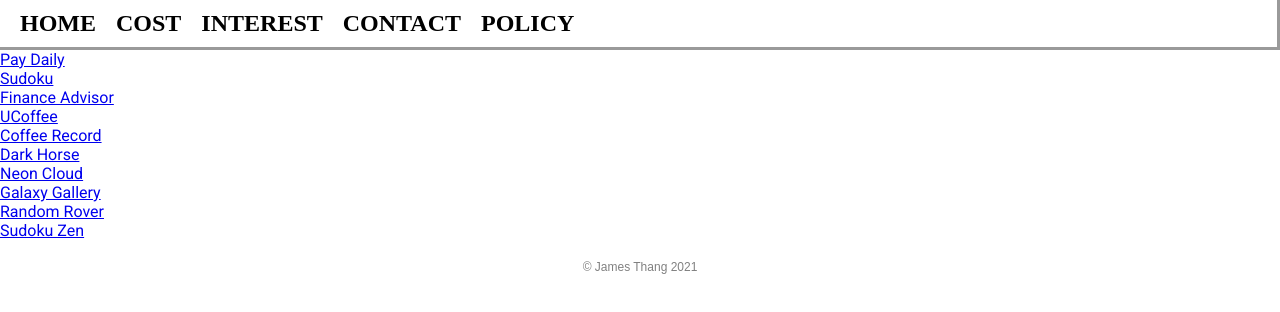
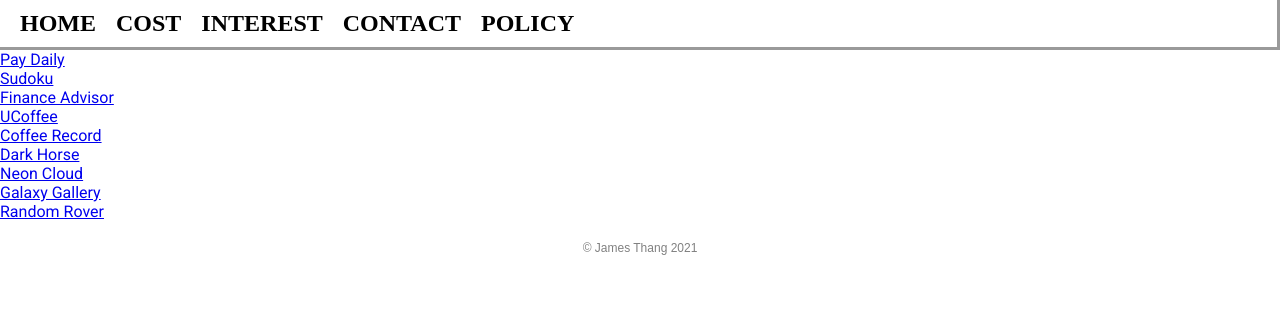
Before and after one commit to Enryun/personalFinance, a React (Create React App) app: page / in a window 1280 px wide. Shown: the top 312 px of the page. Built offline with nearby package versions, Linux system fonts and the light colour scheme.

Commit message:
update marketing page for Sudoku game

```diff
--- a/src/Pages/AppIntroduction/Sudoku/Sudoku.jsx
+++ b/src/Pages/AppIntroduction/Sudoku/Sudoku.jsx
@@ -1,16 +1,16 @@
 import React from 'react';
 import './Sudoku.scss';
 import appstore from '../../../Image/appStore.png';
-import logo from '../../../Image/logo.png';
-import screenshot1 from '../../../Image/1.png';
-import screenshot2 from '../../../Image/2.png';
-import screenshot3 from '../../../Image/3.png';
-import screenshot4 from '../../../Image/4.png';
-import screenshot5 from '../../../Image/5.png';
+import logo from '../../../Image/Sudoku.png';
+import screenshot1 from '../../../Image/SudokuZen1.png';
+import screenshot2 from '../../../Image/SudokuZen2.png';
+import screenshot3 from '../../../Image/SudokuZen3.png';
+import screenshot4 from '../../../Image/SudokuZen4.png';
+import screenshot5 from '../../../Image/SudokuZen5.png';
 
 const Sudoku = () => {
     return (
-        <div className="sudoku">
+        <div className="sudokuzen">
             <h3 className="sudoku_title">Sudoku Magic Square</h3>
             {/* App Logo */}
             {/* Screen Shot using Flex box */}
--- a/src/Pages/HomePage/HomePage.jsx
+++ b/src/Pages/HomePage/HomePage.jsx
@@ -14,7 +14,6 @@ const HomePage = () => {
                 <li><Link className='navItem' to='/neon-cloud'>Neon Cloud</Link></li>
                 <li><Link className='navItem' to='/galaxy-gallery'>Galaxy Gallery</Link></li>
                 <li><Link className='navItem' to='/random-rover'>Random Rover</Link></li>
-                <li><Link className='navItem' to='/sudoku-zen'>Sudoku Zen</Link></li>
             </ul>
         </div>
     )
```
